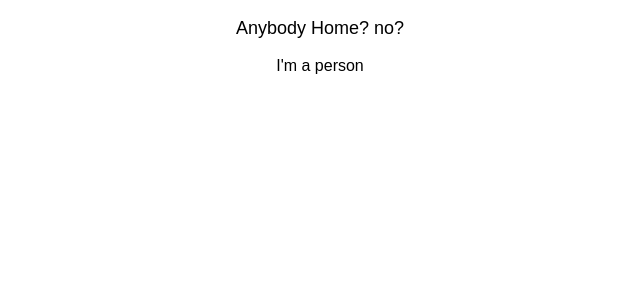
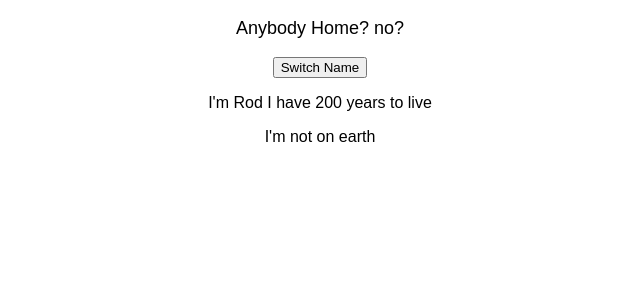
Before and after one commit to Leo-Liao1994/React-practice-, a React (Create React App) app in the folder mini-project/: page / in a window 1280 px wide. Shown: the top 300 px of the page, without its empty margins (320-960 px from the left). Built offline with nearby package versions, Linux system fonts and the light colour scheme.

Commit message:
creating props

```diff
--- a/mini-project/src/App.js
+++ b/mini-project/src/App.js
@@ -3,13 +3,30 @@ import './App.css';
 import Person from './Person/Person'
 
 class App extends Component {
+  state = {
+    persons: [
+      {name: 'Rod', age: 200}
+    ]
+  }
+
+  switchNameHandle = () => {
+    console.log('button clicked')
+    this.setState({
+      persons :[
+        {name: 'Rodddd', age: 2000}
+      ]
+    })
+  }
+
   render() {
     return (
       <div className="App">
         <p className="App-intro">
         Anybody Home? no?
         </p>
-        <Person />
+        <button onClick = {this.switchNameHandle}>Switch Name</button>
+        <Person name= {this.state.persons[0].name} age = {this.state.persons[0].age}> I'm not on earth </Person>
+
       </div>
     );
     // return React.createElement('div', {className: 'App'}, createElement('h1',null, 'I need a null after any tap' ))
--- a/mini-project/src/Person/Person.js
+++ b/mini-project/src/Person/Person.js
@@ -1,7 +1,12 @@
 import React from "react"
 
-const person = () => {
-  return <p> I'm a person</p>
+const person = (props) => {
+return  (
+<div>
+<p> I'm {props.name} I have {props.age} years to live</p>
+<p>{props.children}</p>
+</div>
+)
 }
 
 export default person;
```
